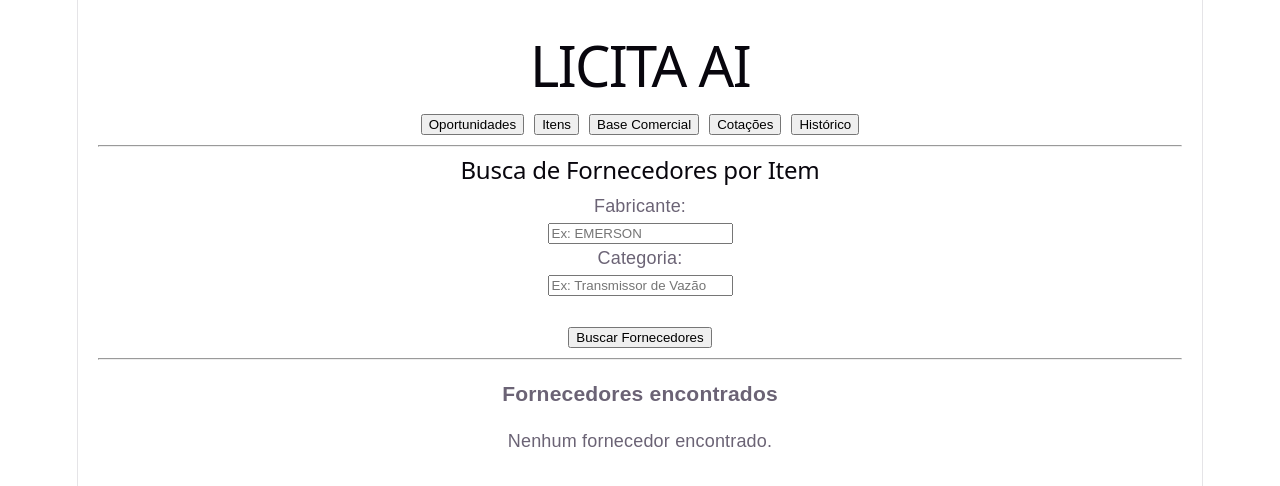
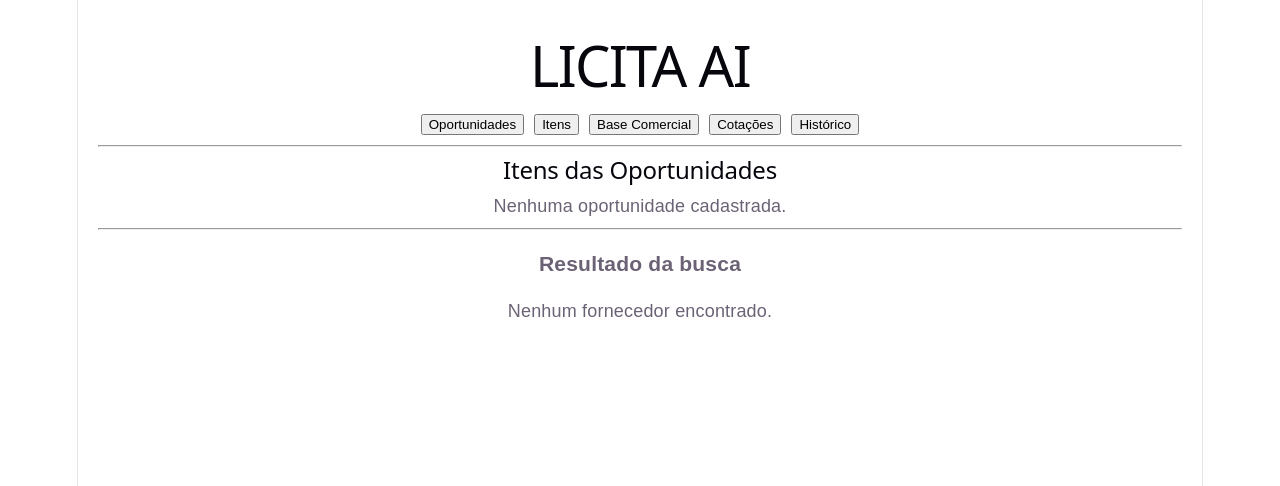
Before and after one commit to evaldoasjunior-sys/licita-ai, a React app in the folder frontend/: page / in a window 1280 px wide. Both pictures are taken after a click on the button "Itens". Shown: the top 486 px of the page. Built offline with nearby package versions, Linux system fonts and the light colour scheme; the HTML template or start-up script is replaced by a standard one.

Commit message:
MVP 1.10 - Itens buscam fornecedores automaticamente

```diff
--- a/frontend/src/components/itens.jsx
+++ b/frontend/src/components/itens.jsx
@@ -1,59 +1,100 @@
 import { useState } from "react";
 
 function Itens() {
-  const [fabricante, setFabricante] = useState("");
-  const [categoria, setCategoria] = useState("");
   const [resultado, setResultado] = useState([]);
+  const [itemSelecionado, setItemSelecionado] = useState(null);
 
-  function buscarFornecedores() {
+  const oportunidades = (() => {
+    const dados = localStorage.getItem("oportunidades");
+    return dados ? JSON.parse(dados) : [];
+  })();
+
+  function buscarFornecedores(item) {
     const dados = localStorage.getItem("fornecedores");
-
-    if (!dados) {
-      setResultado([]);
-      return;
-    }
-
-    const fornecedores = JSON.parse(dados);
+    const fornecedores = dados ? JSON.parse(dados) : [];
 
     const encontrados = fornecedores.filter((f) =>
       f.especialidades.some(
         (esp) =>
-          esp.fabricante.toUpperCase() === fabricante.toUpperCase() &&
-          esp.categoria.toUpperCase() === categoria.toUpperCase()
+          esp.fabricante.toUpperCase() === item.fabricante.toUpperCase() &&
+          esp.categoria.toUpperCase() === item.categoria.toUpperCase()
       )
     );
 
+    setItemSelecionado(item);
     setResultado(encontrados);
   }
 
   return (
     <div>
-      <h2>Busca de Fornecedores por Item</h2>
+      <h2>Itens das Oportunidades</h2>
 
-      <p>Fabricante:</p>
-      <input
-        value={fabricante}
-        onChange={(e) => setFabricante(e.target.value)}
-        placeholder="Ex: EMERSON"
-      />
+      {oportunidades.length === 0 ? (
+        <p>Nenhuma oportunidade cadastrada.</p>
+      ) : (
+        oportunidades.map((op, index) => (
+          <div
+            key={index}
+            style={{
+              border: "1px solid #ccc",
+              padding: "15px",
+              marginBottom: "15px",
+            }}
+          >
+            <h3>Oportunidade {op.numero}</h3>
 
-      <p>Categoria:</p>
-      <input
-        value={categoria}
-        onChange={(e) => setCategoria(e.target.value)}
-        placeholder="Ex: Transmissor de Vazão"
-      />
+            {op.itens.length === 0 ? (
+              <p>Nenhum item cadastrado nesta oportunidade.</p>
+            ) : (
+              op.itens.map((item, i) => (
+                <div
+                  key={i}
+                  style={{
+                    border: "1px solid #ddd",
+                    padding: "10px",
+                    marginBottom: "10px",
+                  }}
+                >
+                  <p>
+                    <strong>Item:</strong> {item.itemNumero}
+                  </p>
 
-      <br />
-      <br />
+                  <p>
+                    <strong>Quantidade:</strong> {item.quantidade}
+                  </p>
 
-      <button onClick={buscarFornecedores}>
-        Buscar Fornecedores
-      </button>
+                  <p>
+                    <strong>Fabricante:</strong> {item.fabricante}
+                  </p>
+
+                  <p>
+                    <strong>Categoria:</strong> {item.categoria}
+                  </p>
+
+                  <p>
+                    <strong>Descrição:</strong> {item.descricao}
+                  </p>
+
+                  <button onClick={() => buscarFornecedores(item)}>
+                    Buscar fornecedores
+                  </button>
+                </div>
+              ))
+            )}
+          </div>
+        ))
+      )}
 
       <hr />
 
-      <h3>Fornecedores encontrados</h3>
+      <h3>Resultado da busca</h3>
+
+      {itemSelecionado && (
+        <p>
+          Item selecionado: {itemSelecionado.fabricante} |{" "}
+          {itemSelecionado.categoria}
+        </p>
+      )}
 
       {resultado.length === 0 ? (
         <p>Nenhum fornecedor encontrado.</p>
@@ -62,7 +103,7 @@ function Itens() {
           <div
             key={index}
             style={{
-              border: "1px solid #ccc",
+              border: "1px solid #999",
               padding: "10px",
               marginBottom: "10px",
             }}
```
